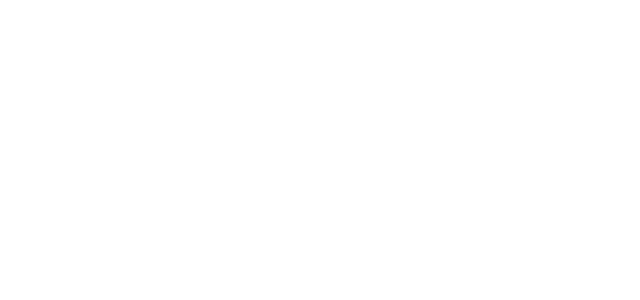
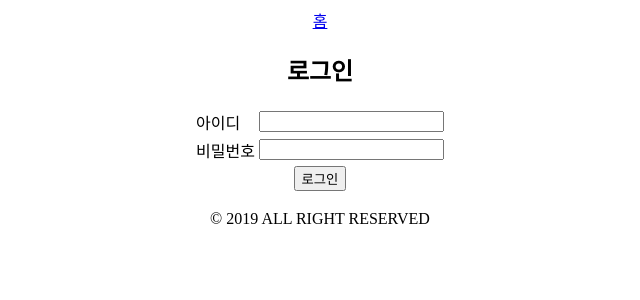
Before and after one commit to zaien24/shop-app, a Vue app: page /auth/signin in a window 1280 px wide. Shown: the top 300 px of the page, without its empty margins (320-960 px from the left). Built offline with nearby package versions, Linux system fonts and the light colour scheme.

Commit message:
6로그인화면

```diff
--- /dev/null
+++ b/src/components/auth/SigninForm.vue
@@ -0,0 +1,36 @@
+<template>
+  <form @submit.prevent="submit">
+    <table>
+			<tr>
+				<td>아이디</td>
+				<td><input type="text" v-model="userid"></td>
+			</tr>
+			<tr>
+				<td>비밀번호</td>
+				<td><input type="password" v-model="password"></td>
+			</tr>
+			<tr>
+				<td colspan="2" align="center"><button type="submit">로그인</button></td>
+			</tr>
+		</table>
+  </form>
+</template>
+
+<script>
+export default {
+  name: 'SigninForm',
+  data () {
+    return {
+      userid: '',
+      password: ''
+    }
+  },
+  methods: {
+    submit () {
+        console.log("this : " + this.userid, + " " + this.password)
+      const { userid, password } = this
+      this.$emit('submit', { userid, password })
+    }
+  }
+}
+</script>
--- /dev/null
+++ b/src/components/common/HomeHeader.vue
@@ -0,0 +1,11 @@
+<template>
+  <div align="center">
+    <router-link :to="{ name: 'Home' }">홈</router-link>
+  </div>
+</template>
+
+<script>
+export default {
+  name: 'HomeHeader'
+}
+</script>
--- /dev/null
+++ b/src/pages/auth/Signin.vue
@@ -0,0 +1,18 @@
+<template>
+    <div align="center">
+        <h2>로그인</h2>
+        <signin-form/>
+    </div>
+</template>
+
+<script>
+import SigninForm from '@/components/auth/SigninForm'
+
+export default {
+    name: 'Signin',
+    components: {
+        SigninForm
+    }
+
+}
+</script>
--- /dev/null
+++ b/src/router/auth.js
@@ -0,0 +1,15 @@
+import HomeHeader from '@/components/common/HomeHeader'
+import Footer from '@/components/common/Footer'
+import Signin from '@/pages/auth/Signin'
+
+export const AuthRouters = [
+  {
+    path: '/auth/signin',
+    name: 'Signin',
+    components: {
+      header: HomeHeader,
+      default: Signin,
+      footer: Footer
+    }
+  }
+]
--- a/src/router/index.js
+++ b/src/router/index.js
@@ -1,22 +1,14 @@
 import Vue from 'vue'
 import Router from 'vue-router'
-/*
-import HelloWorld from '@/components/HelloWorld'
-*/
 import { HomeRouters } from '@/router/home'
+import { AuthRouters } from '@/router/auth'
 
 Vue.use(Router)
 
 export default new Router({
   mode: 'history',
   routes: [
-    /*
-    {
-      path: '/',
-      name: 'HelloWorld',
-      component: HelloWorld
-    }
-    */
-    ...HomeRouters
+    ...HomeRouters,
+    ...AuthRouters
   ]
 })
```
